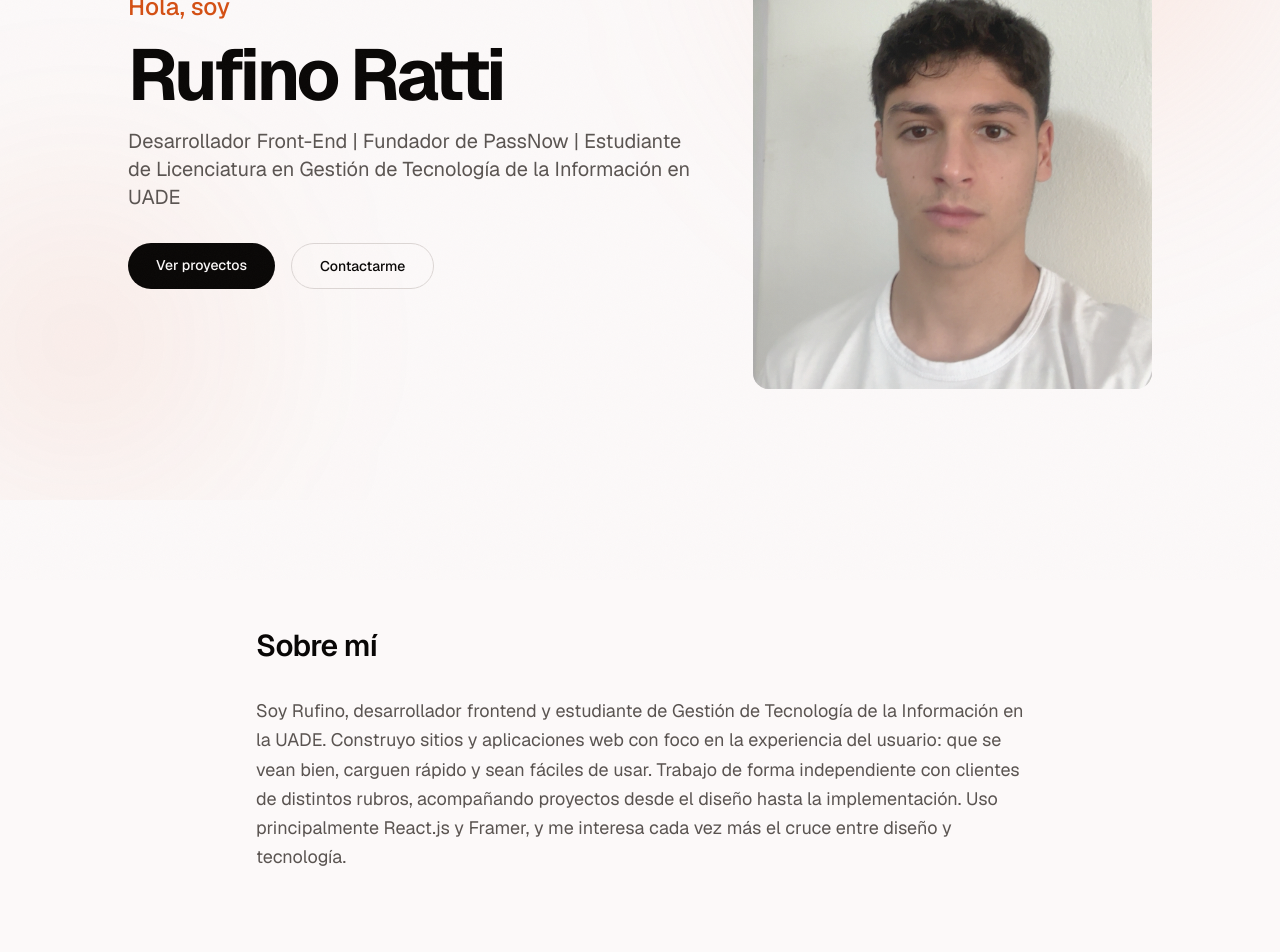
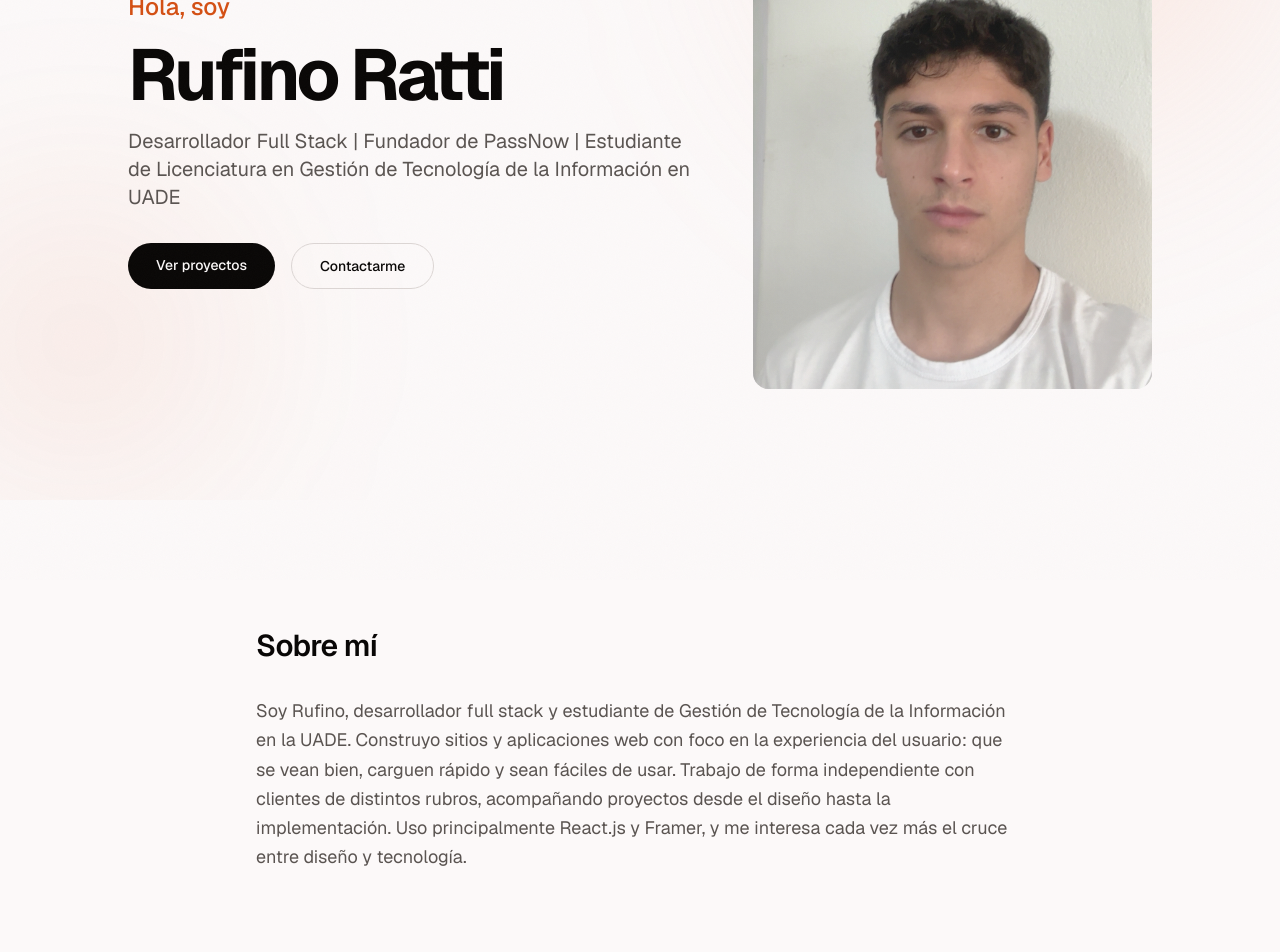
Before and after one commit to rufinoratti/rufinoratti-portfolio, a Next.js app: page / in a window 1280 px wide. Shown: the part 220-1172 px from the top of the page. Built offline with nearby package versions, Linux system fonts and the light colour scheme.

Commit message:
Update portfolio role to full stack developer

```diff
--- a/src/app/layout.tsx
+++ b/src/app/layout.tsx
@@ -15,7 +15,7 @@ const geistMono = Geist_Mono({
 export const metadata: Metadata = {
   title: "Rufino Ratti | Portfolio",
   description:
-    "Analista de Sistemas · Desarrollador Frontend. Portfolio profesional.",
+    "Analista de Sistemas · Desarrollador Full Stack. Portfolio profesional.",
 };
 
 export default function RootLayout({
--- a/src/components/About.tsx
+++ b/src/components/About.tsx
@@ -13,7 +13,7 @@ export default function About() {
         </Reveal>
         <Reveal delay={0.1}>
           <p className="max-w-[65ch] text-lg leading-relaxed text-muted">
-            Soy Rufino, desarrollador frontend y estudiante de Gestión de Tecnología de la Información en la UADE.
+            Soy Rufino, desarrollador full stack y estudiante de Gestión de Tecnología de la Información en la UADE.
             Construyo sitios y aplicaciones web con foco en la experiencia del usuario: que se vean bien, carguen rápido y sean fáciles de usar.
             Trabajo de forma independiente con clientes de distintos rubros, acompañando proyectos desde el diseño hasta la implementación.
             Uso principalmente React.js y Framer, y me interesa cada vez más el cruce entre diseño y tecnología.
--- a/src/components/Education.tsx
+++ b/src/components/Education.tsx
@@ -22,13 +22,13 @@ const education: TimelineItem[] = [
 
 const experience: TimelineItem[] = [
   {
-    title: "Desarrollador Front-end Freelance",
+    title: "Desarrollador Full Stack Freelance",
     subtitle: "Remoto",
     period: "Jul 2023 – Actualidad",
     highlights: [
       "Desarrollo de interfaces web responsivas con React.js, HTML, CSS y Tailwind CSS.",
       "Creación de sitios y aplicaciones priorizando usabilidad, rendimiento y accesibilidad.",
-      "Implementación de componentes reutilizables y estructuras escalables de frontend.",
+      "Implementación de componentes reutilizables y estructuras escalables para frontend y backend.",
       "Optimización de tiempos de carga y performance mediante recursos eficientes y diseño responsive.",
       "Trabajo directo con clientes de distintos rubros, gestionando requerimientos y entregables de forma autónoma.",
       "Uso de Framer para desarrollo de sitios con enfoque visual e interacción.",
--- a/src/components/Hero.tsx
+++ b/src/components/Hero.tsx
@@ -44,7 +44,7 @@ export default function Hero() {
             {...anim(0.35)}
             className="mb-8 text-lg text-muted md:text-xl"
           >
-            Desarrollador Front-End | Fundador de PassNow | Estudiante de Licenciatura en Gestión de Tecnología de la Información en UADE
+            Desarrollador Full Stack | Fundador de PassNow | Estudiante de Licenciatura en Gestión de Tecnología de la Información en UADE
           </motion.p>
           <motion.div
             {...anim(0.5)}
```
